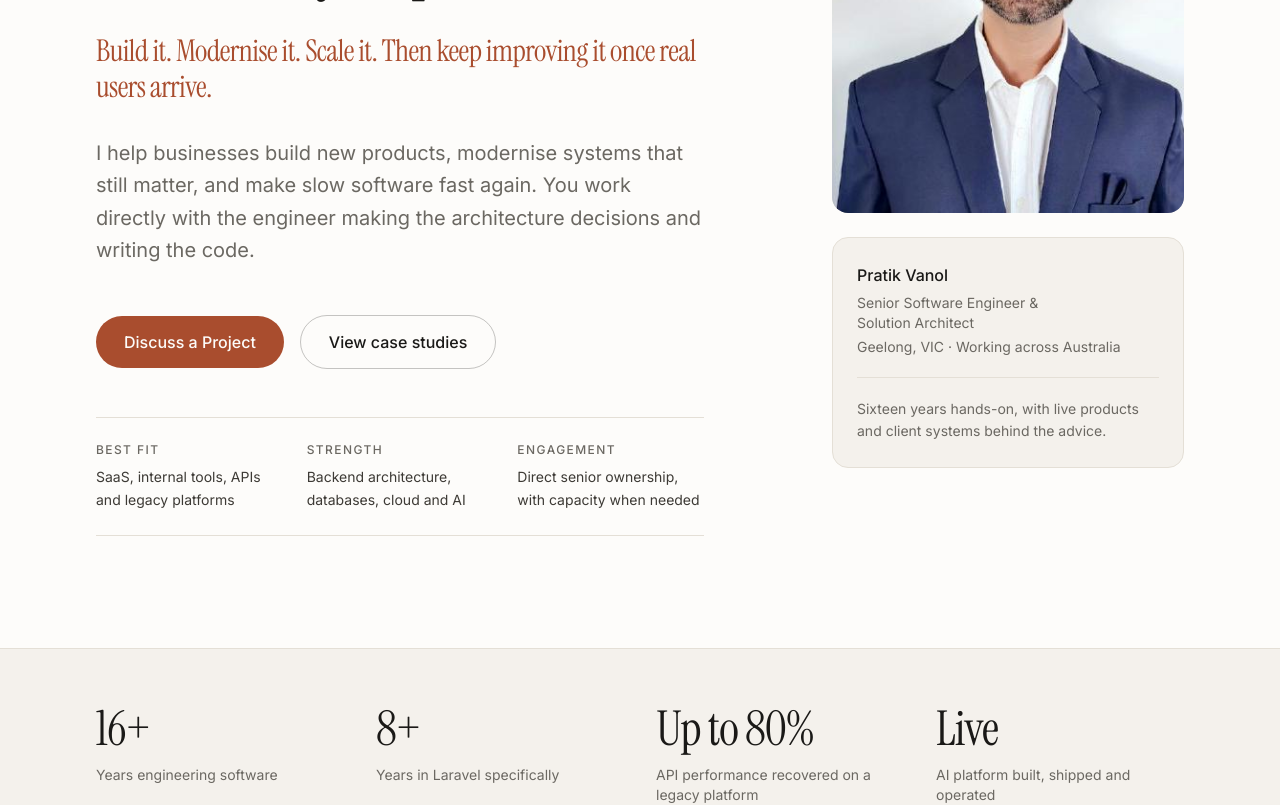
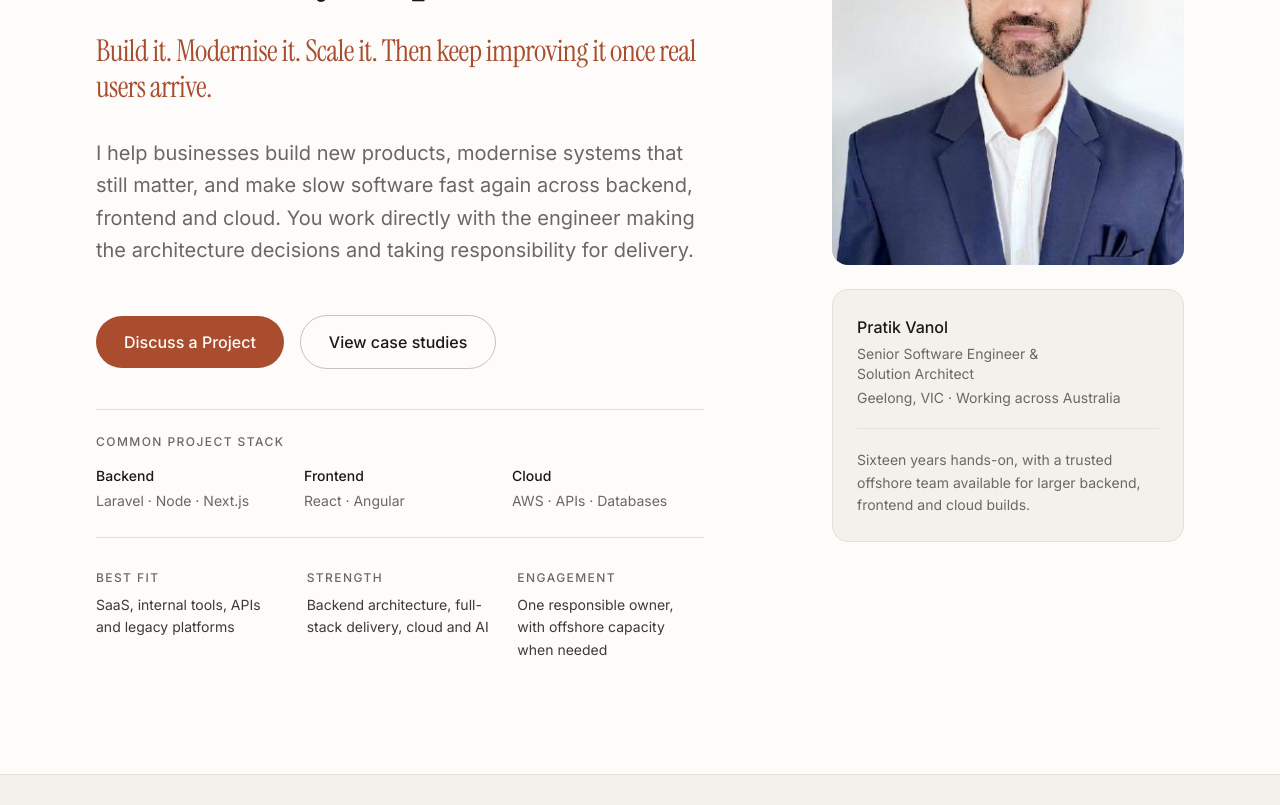
Before and after one commit to pratik16/portfolio, a Next.js app: page / in a window 1280 px wide. Shown: the part 480-1285 px from the top of the page. Built offline with nearby package versions, Linux system fonts and the light colour scheme.

Commit message:
Broaden homepage positioning

```diff
--- a/app/page.tsx
+++ b/app/page.tsx
@@ -55,6 +55,12 @@ const visitorPaths = [
   },
 ] as const;
 
+const capabilityGroups = [
+  { label: "Backend", tools: ["Laravel", "Node", "Next.js"] },
+  { label: "Frontend", tools: ["React", "Angular"] },
+  { label: "Cloud", tools: ["AWS", "APIs", "Databases"] },
+] as const;
+
 export default function HomePage() {
   const featured = getFeaturedCaseStudies();
 
@@ -88,8 +94,9 @@ export default function HomePage() {
               <Reveal delay={200}>
                 <p className="mt-8 max-w-2xl text-lg leading-relaxed text-muted sm:text-xl">
                   I help businesses build new products, modernise systems that still matter,
-                  and make slow software fast again. You work directly with the engineer
-                  making the architecture decisions and writing the code.
+                  and make slow software fast again across backend, frontend and cloud.
+                  You work directly with the engineer making the architecture decisions
+                  and taking responsibility for delivery.
                 </p>
               </Reveal>
 
@@ -115,7 +122,25 @@ export default function HomePage() {
               </Reveal>
 
               <Reveal delay={320}>
-                <dl className="mt-12 grid max-w-2xl gap-6 border-y border-line py-6 sm:grid-cols-3">
+                <div className="mt-10 max-w-2xl border-y border-line py-6">
+                  <p className="text-xs font-medium uppercase tracking-[0.12em] text-muted">
+                    Common project stack
+                  </p>
+                  <div className="mt-4 grid gap-4 sm:grid-cols-3">
+                    {capabilityGroups.map((group) => (
+                      <div key={group.label}>
+                        <p className="text-sm font-medium text-ink">{group.label}</p>
+                        <p className="mt-1 text-sm leading-relaxed text-muted">
+                          {group.tools.join(" · ")}
+                        </p>
+                      </div>
+                    ))}
+                  </div>
+                </div>
+              </Reveal>
+
+              <Reveal delay={360}>
+                <dl className="mt-8 grid max-w-2xl gap-6 sm:grid-cols-3">
                   <div>
                     <dt className="text-xs font-medium uppercase tracking-[0.12em] text-muted">
                       Best fit
@@ -129,7 +154,7 @@ export default function HomePage() {
                       Strength
                     </dt>
                     <dd className="mt-2 text-sm leading-relaxed text-ink-soft">
-                      Backend architecture, databases, cloud and AI
+                      Backend architecture, full-stack delivery, cloud and AI
                     </dd>
                   </div>
                   <div>
@@ -137,7 +162,7 @@ export default function HomePage() {
                       Engagement
                     </dt>
                     <dd className="mt-2 text-sm leading-relaxed text-ink-soft">
-                      Direct senior ownership, with capacity when needed
+                      One responsible owner, with offshore capacity when needed
                     </dd>
                   </div>
                 </dl>
@@ -158,8 +183,8 @@ export default function HomePage() {
                   </p>
                   <div className="mt-5 border-t border-line pt-5">
                     <p className="text-sm leading-relaxed text-muted">
-                      Sixteen years hands-on, with live products and client systems behind
-                      the advice.
+                      Sixteen years hands-on, with a trusted offshore team available for
+                      larger backend, frontend and cloud builds.
                     </p>
                   </div>
                 </div>
@@ -348,8 +373,8 @@ export default function HomePage() {
                   <p className="font-display text-2xl">{site.name}</p>
                   <p className="mt-1 text-sm text-muted">{site.role}</p>
                   <p className="mt-5 leading-relaxed text-muted">
-                    Sixteen years of building software, most of it deep in backend
-                    systems, databases and architecture — and still writing the code.
+                    Sixteen years of building software across backend, frontend, cloud and
+                    architecture — and still close enough to the code to own the outcome.
                   </p>
                   <div className="mt-6">
                     <ArrowLink href="/about">More about how I work</ArrowLink>
--- a/lib/data/home.ts
+++ b/lib/data/home.ts
@@ -11,7 +11,7 @@ export type Stat = {
 /** Every figure here is real and traceable. Nothing invented. */
 export const stats: Stat[] = [
   { value: "16+", label: "Years engineering software" },
-  { value: "8+", label: "Years in Laravel specifically" },
+  { value: "Full-stack", label: "Backend, frontend and cloud delivery" },
   { value: "Up to 80%", label: "API performance recovered on a legacy platform" },
   { value: "Live", label: "AI platform built, shipped and operated" },
 ];
@@ -73,7 +73,7 @@ export const differentiators: Differentiator[] = [
   },
   {
     title: "Depth where it matters",
-    body: "Backend architecture, databases and performance — the areas where a wrong decision is expensive and hard to reverse later. Plus the cloud and frontend work needed to actually finish a project.",
+    body: "Backend architecture, databases and performance — the areas where a wrong decision is expensive and hard to reverse later. Plus the frontend, cloud and product work needed to actually finish a project.",
   },
   {
     title: "Products that are live, not slides",
@@ -85,7 +85,7 @@ export const differentiators: Differentiator[] = [
   },
   {
     title: "It can scale when the project does",
-    body: "Small work is delivered personally. Larger work is built by my own offshore engineering team, while architecture, decisions and your point of contact stay exactly where they were.",
+    body: "Small work is delivered personally. Larger work is built by my offshore engineering team, while architecture, decisions and responsibility stay with me.",
   },
 ];
 
@@ -103,13 +103,12 @@ export const workedWith: string[] = [
 
 export const deliveryModel = {
   eyebrow: "How delivery works",
-  title: "One local contact. Engineering capacity that scales.",
+  title: "One responsible owner. Offshore capacity when the project needs it.",
   body: [
-    "You contract with me, here in Australia. I own requirements, architecture, technical decisions and delivery leadership, and that does not change at any project size — it is the whole point of hiring a senior engineer rather than an agency.",
-    "When a project needs more built in parallel than one person can build, it is delivered by my own offshore engineering team — people I have worked with and led for years, working to a specification I wrote, against code I review.",
-    "And if what you need is engineers rather than a project, that is available directly: dedicated developers working as an extension of your team, with me as the local technical contact who stays accountable for what they produce.",
-    "What this deliberately avoids is the handoff — sold to by one person, then passed to another who was in none of the earlier conversations. Offshore delivery fails when nobody senior owns the outcome, not because the work happens somewhere else. Here that person is local, named, and the one you already spoke to.",
-    "None of which means the team sits behind me. If you would rather deal with the engineers directly — a weekly call, a shared channel, whatever suits how you already work — that is entirely fine. The only thing that does not move is who answers for the result.",
+    "You work with me as the single responsible person for the outcome. I own requirements, architecture, technical decisions, review and delivery leadership, whether the project is small enough for me alone or large enough to need a team.",
+    "For bigger builds, I can bring in my offshore engineering team — people I have worked with and led for years. They add capacity across backend, frontend and delivery work while the technical direction and accountability stay with me.",
+    "That means you do not have to coordinate a remote team, translate requirements across layers, or wonder who is responsible when something needs a decision. You get the speed of a larger team with one senior person answerable for the result.",
+    "The stack is chosen around the project, not around one favourite tool. Laravel is there when it is the right backend choice, alongside Node and Next.js; frontend work can be delivered in React or Angular; cloud and server-side delivery is usually on AWS.",
   ],
 };
 
@@ -130,18 +129,18 @@ export type OffshorePoint = {
 export const offshorePoints: OffshorePoint[] = [
   {
     title: "One contract, one owner",
-    body: "You contract with an Australian business, ABN registered here in Geelong, invoiced in AUD. The delivery arrangement behind it is mine to manage, not yours to coordinate.",
+    body: "You contract with an Australian business, ABN registered here in Geelong, invoiced in AUD. The delivery arrangement behind it is mine to manage, and I stay responsible for the work.",
   },
   {
-    title: "Engineers, not tickets",
-    body: "Dedicated developers who stay on your work long enough to actually understand it — briefed, reviewed and answered for by me.",
+    title: "A team when needed",
+    body: "For larger scopes, trusted offshore engineers can work under my direction across backend, frontend and implementation while I stay the point of accountability.",
   },
   {
-    title: "Your working hours, not theirs",
-    body: "The team shifts to overlap your day where a project needs it, rather than leaving you a narrow window late in the afternoon to get anything answered.",
+    title: "Modern full-stack delivery",
+    body: "Laravel, Node and Next.js for backend work; React and Angular for frontend interfaces; AWS for server-side architecture, deployment and operations.",
   },
   {
     title: "Cost that matches the scope",
-    body: "Senior architecture where a wrong decision is expensive to reverse, and cost-effective delivery capacity where the work is volume.",
+    body: "Senior architecture where a wrong decision is expensive to reverse, and cost-effective delivery capacity where the work needs more hands.",
   },
 ];
```
